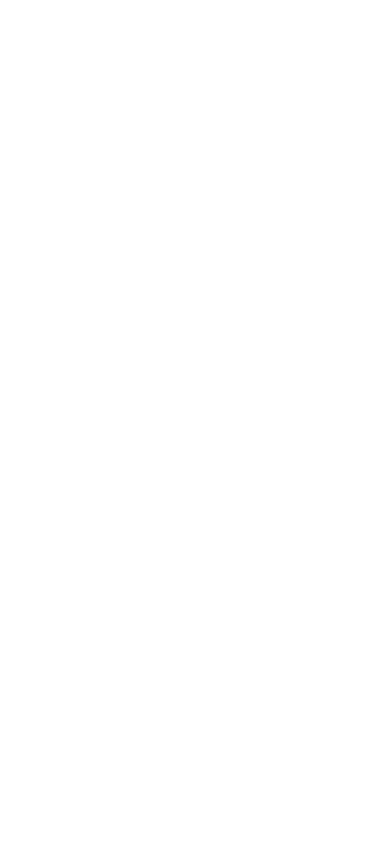
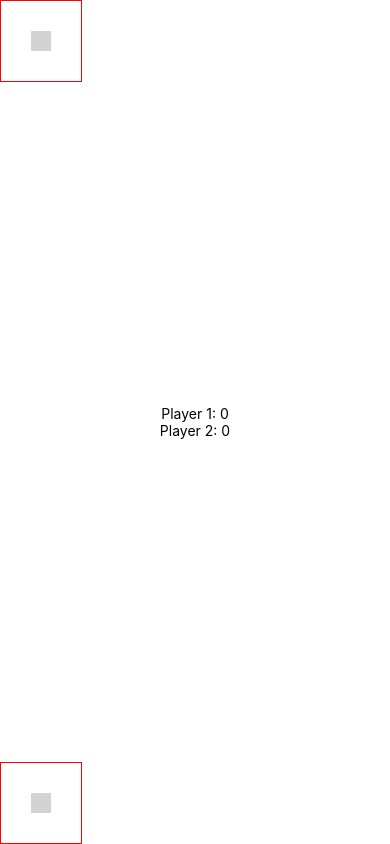
Before and after one commit to attilapolgar/spacex-unofficial, a React Native app: screen / in a window 390 px wide. Built offline with nearby package versions, Linux system fonts and the light colour scheme.

Commit message:
feat(app): handle state with redux

```diff
--- a/App.js
+++ b/App.js
@@ -1,22 +1,33 @@
 import React from 'react'
-import { StyleSheet, Text, View } from 'react-native'
+import { StyleSheet, Text, View, TouchableHighlight } from 'react-native'
+import { Provider } from 'react-redux'
+
+import store from './src/store'
+
 import Blink from './src/components/Blink'
+import { connect } from 'react-redux'
 
-export default class App extends React.Component {
+class App extends React.Component {
+  constructor () {
+    super()
+    setInterval(() => {}, 1000)
+  }
   render () {
     return (
-      <View style={styles.container}>
-        <Blink text='blink!' />
-      </View>
+      <Provider store={store}>
+        <View style={styles.container}>
+          <Blink text='blink!' />
+        </View>
+      </Provider>
     )
   }
 }
 
 const styles = StyleSheet.create({
   container: {
-    flex: 1,
-    backgroundColor: '#fff',
-    alignItems: 'center',
-    justifyContent: 'center'
+    flex: 1
   }
 })
+
+// export default connect()(App)
+export default App
--- /dev/null
+++ b/src/actions/index.js
@@ -0,0 +1,10 @@
+import { END_ROUND, SCORED } from '../constants/action-types'
+
+export const endRound = () => ({
+  type: END_ROUND
+})
+
+export const scored = payload => ({
+  type: SCORED,
+  payload
+})
--- a/src/components/Blink.js
+++ b/src/components/Blink.js
@@ -1,22 +1,58 @@
 import React, { Component } from 'react'
-import { View, Text } from 'react-native'
+import { connect } from 'react-redux'
+import { endRound, scored } from '../actions'
+import ScoreBoard from '../components/ScoreBoard'
 
-export default class Blink extends Component {
-  constructor () {
+import { View, Text, StyleSheet, TouchableNativeFeedback } from 'react-native'
+
+class Blink extends Component {
+  constructor (props) {
     super()
-    this.state = { showText: true }
+    const maxFlex = 10
+    this.handleTouch = this.handleTouch.bind(this)
+  }
 
-    setInterval(
-      () => this.setState(prevState => ({ showText: !prevState.showText })),
-      500
-    )
+  handleTouch (playerIndex) {
+    this.props.scored({ playerIndex, points: 1 })
   }
+
   render () {
-    let display = this.state.showText ? this.props.text : ''
     return (
-      <View>
-        <Text>{display}</Text>
+      <View style={styles.container}>
+        <TouchableNativeFeedback onPress={() => this.handleTouch(0)}>
+          <View style={[styles.field]} />
+        </TouchableNativeFeedback>
+
+        <ScoreBoard />
+
+        <TouchableNativeFeedback onPress={() => this.handleTouch(1)}>
+          <View style={[styles.field]} />
+        </TouchableNativeFeedback>
       </View>
     )
   }
 }
+
+const styles = StyleSheet.create({
+  container: {
+    flex: 1
+  },
+  field: {
+    flex: 2,
+    backgroundColor: 'grey',
+    borderWidth: 10,
+    margin: 30,
+    borderColor: 'lightgrey'
+  }
+})
+
+const mapStateToProps = state => ({
+  round: state.round
+})
+
+const mapDispatchToProps = dispatch => ({
+  endRound: () => dispatch(endRound()),
+  scored: payload => dispatch(scored(payload))
+})
+
+export default connect(mapStateToProps, mapDispatchToProps)(Blink)
--- /dev/null
+++ b/src/components/ScoreBoard.js
@@ -0,0 +1,30 @@
+import React, { Component } from 'react'
+import { StyleSheet, View, Text } from 'react-native'
+import { connect } from 'react-redux'
+
+class ScoreBoard extends Component {
+  render () {
+    return (
+      <View style={styles.scoreBoard}>
+        {this.props.players.map(player => (
+          <Text key={player.id}>
+            {player.name}: {player.score}
+          </Text>
+        ))}
+      </View>
+    )
+  }
+}
+const styles = StyleSheet.create({
+  scoreBoard: {
+    flex: 1,
+    justifyContent: 'center',
+    alignItems: 'center'
+  }
+})
+
+const mapStateToProps = state => ({
+  players: state.players
+})
+
+export default connect(mapStateToProps)(ScoreBoard)
--- /dev/null
+++ b/src/constants/action-types.js
@@ -0,0 +1,2 @@
+export const END_ROUND = 'END_ROUND'
+export const SCORED = 'SCORED'
--- /dev/null
+++ b/src/reducers/index.js
@@ -0,0 +1,3 @@
+import reducer from './reducer'
+
+export default reducer
--- /dev/null
+++ b/src/reducers/reducer.js
@@ -0,0 +1,46 @@
+import { END_ROUND, SCORED } from '../constants/action-types'
+
+const initialState = {
+  round: 1,
+  players: [
+    {
+      name: 'Player 1',
+      id: 'p1',
+      score: 0
+    },
+    {
+      name: 'Player 2',
+      id: 'p2',
+      score: 0
+    }
+  ]
+}
+
+export default function reducer (state = initialState, action) {
+  switch (action.type) {
+    case END_ROUND: {
+      return {
+        ...state,
+        round: state.round + 1
+      }
+    }
+    case SCORED: {
+      const { playerIndex, points } = action.payload
+      console.log(playerIndex, points)
+      return {
+        ...state,
+        players: state.players.map(
+          (player, i) =>
+            (i === playerIndex
+              ? {
+                ...state.players[playerIndex],
+                score: state.players[playerIndex].score + points
+              }
+              : player)
+        )
+      }
+    }
+    default:
+      return state
+  }
+}
--- /dev/null
+++ b/src/store/index.js
@@ -0,0 +1,8 @@
+import { createStore, applyMiddleware } from 'redux'
+import logger from 'redux-logger'
+
+import rootReducer from '../reducers'
+
+const store = createStore(rootReducer, applyMiddleware(logger))
+
+export default store
```
Also changed, not shown: package.json (+6 -3 lines), 1 other file (tests, documents, lock files or other folders).
